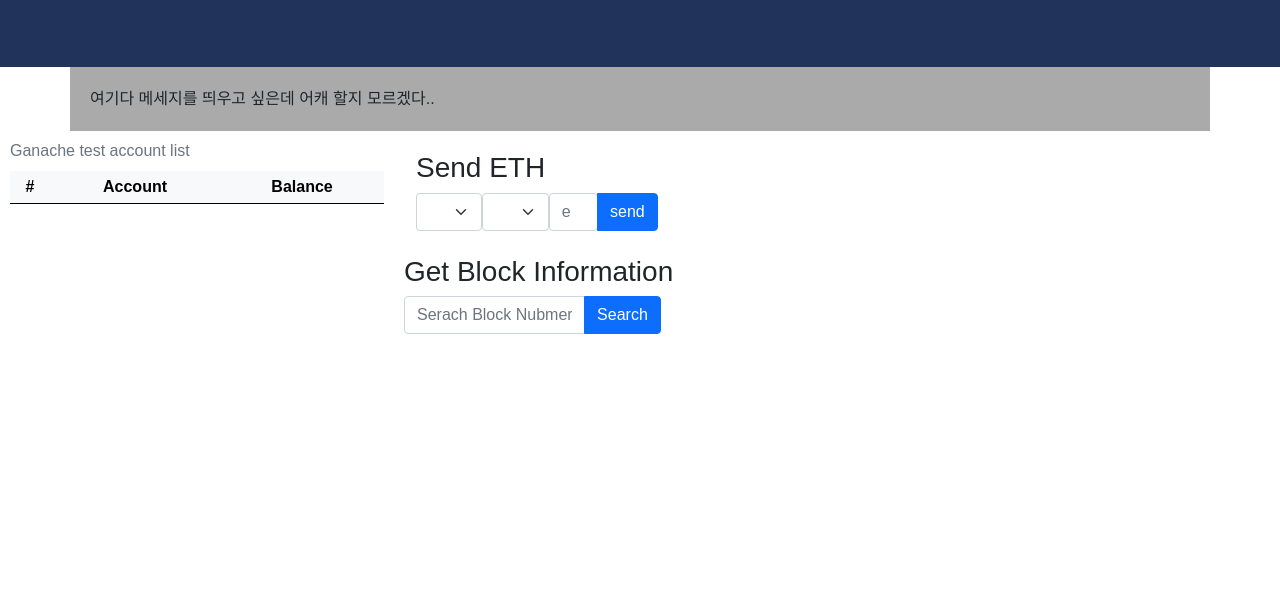
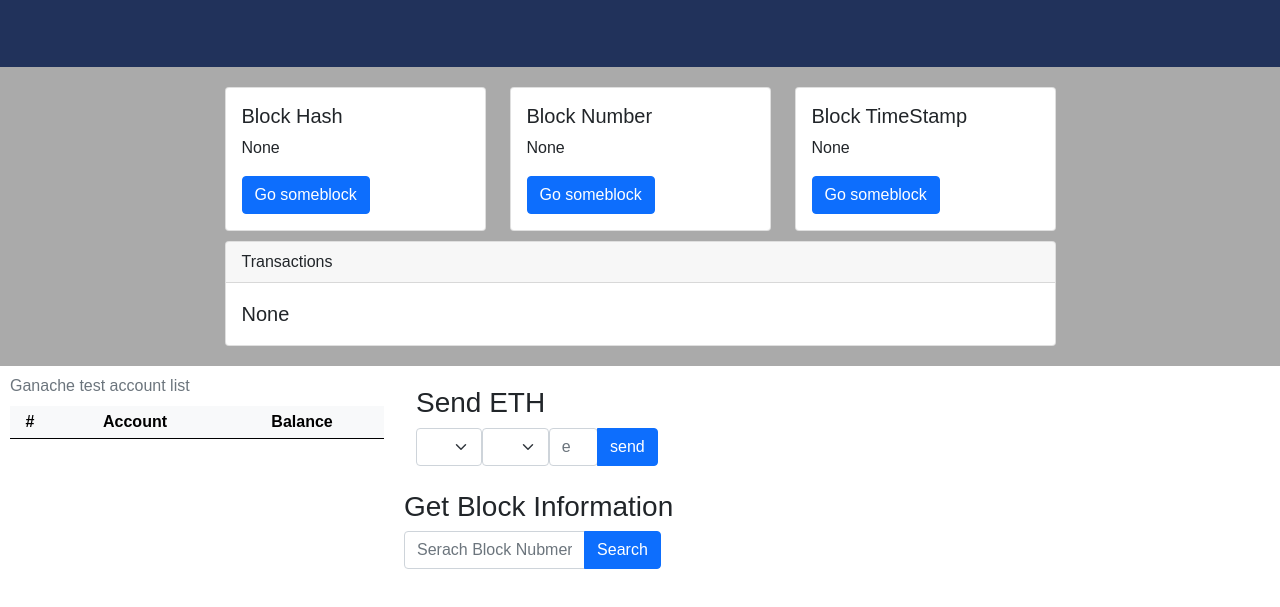
Before and after one commit to Jeongseup/Blockchain-EthereumStudy, a plain HTML site: page ganache-basic/index2.html in a window 1280 px wide. Shown: the part 209-816 px from the top of the page. Drawn offline with nearby package versions, Linux system fonts and the light colour scheme.

Commit message:
[ADD] 모니터 박스 추가

```diff
--- a/ganache-basic/index2.html
+++ b/ganache-basic/index2.html
@@ -117,8 +117,52 @@
 
     </header>
     <!-- monitor -->
-    <div class="container fakeimg">
-        여기다 메세지를 띄우고 싶은데 어캐 할지 모르겠다..
+    <div id="monitor" class="fakeimg">
+        <div class="container">
+            <div class="row justify-content-md-center">
+                <div class="col-sm-3">
+                    <div class="card">
+                        <div class="card-body">
+                            <h5 class="card-title">Block Hash</h5>
+                            <p id="card_blockhash" class="card-text">None</p>
+                            <a href="#" class="btn btn-primary">Go someblock</a>
+                        </div>
+                    </div>
+                </div>
+                <div class="col-sm-3">
+                    <div class="card">
+                        <div class="card-body">
+                            <h5 class="card-title">Block Number</h5>
+                            <p id="card_blockNumber" class="card-text">None</p>
+                            <a href="#" class="btn btn-primary">Go someblock</a>
+                        </div>
+                    </div>
+                </div>
+                <div class="col-sm-3">
+                    <div class="card">
+                        <div class="card-body">
+                            <h5 class="card-title">Block TimeStamp</h5>
+                            <p id="card_blocktimestamp" class="card-text">None</p>
+                            <a href="#" class="btn btn-primary">Go someblock</a>
+                        </div>
+                    </div>
+                </div>
+                <div class="col-sm-9" style="margin-top: 10px;">
+                    <div class="card">
+                        <div class="card-header">
+                            Transactions
+                        </div>
+                        <div class="card-body">
+                            <blockquote id="card_transactions" class="blockquote mb-0">
+                                <p>None</p>
+                            </blockquote>
+                        </div>
+                    </div>
+                </div>
+            </div>
+        </div>
+    </div>
+
     </div>
     <!-- Container -->
     <div class="customContainer">
@@ -190,8 +234,6 @@
         }
 
 
-        console.log(web3.txpool);
-
         function loadCurrentBlock() {
             // console.log(currentBlockNumber);
             document.getElementById("currentblock").innerHTML =
@@ -199,6 +241,7 @@
         }
 
         function searchBlockInfo() {
+
             let _blockNum = parseInt(document.getElementById("blocknumber").value);
 
             if (_blockNum > currentBlockNumber) {
@@ -206,7 +249,21 @@
             } else {
                 let blockInfo = web3.eth.getBlock(parseInt(_blockNum));
                 console.log(blockInfo);
+
+
+
+                var item = [];
+                item.push(blockInfo.hash);
+                item.push(blockInfo.number);
+                item.push(blockInfo.transactions);
+                item.push(blockInfo.timestamp);
+
+                console.log(item);
+
+                monitor.insertAdjacentHTML("beforeend", item);
             }
+
+
         }
 
 
```
